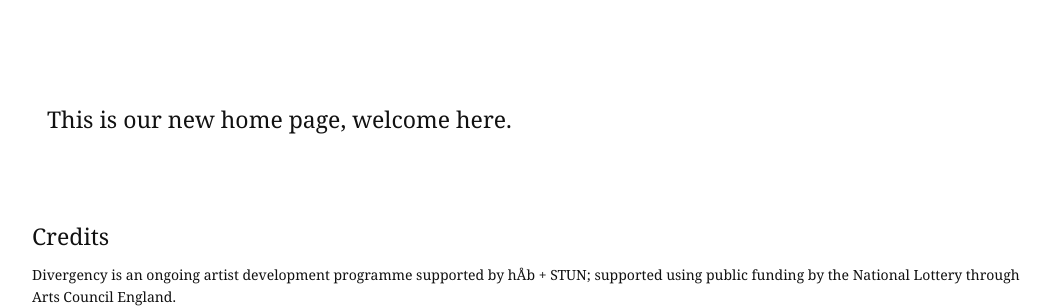
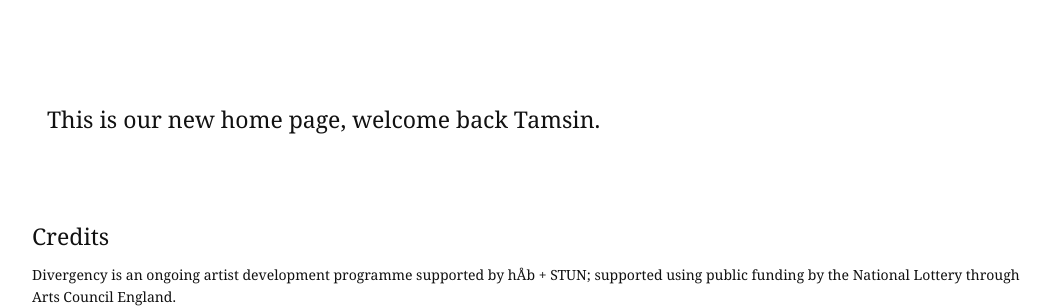
Before and after one commit to divergencymcr/divergencymcr.github.io, a Jekyll site: the page built from index.md, in a window 1280 px wide. Shown: the part 464-772 px from the top of the page, without its empty margins (108-1171 px from the left). Built offline with Jekyll 4.4.1, drawn with Linux system fonts in a browser that asks for light colours.

Commit message:
frontpage test "Tamsin" copy

```diff
--- a/index.md
+++ b/index.md
@@ -4,4 +4,4 @@ layout: home
 header_image: "assets/images/header_divergency.jpg"
 
 ---
-#### This is our new home page, welcome here.
+#### This is our new home page, welcome back Tamsin.
```
